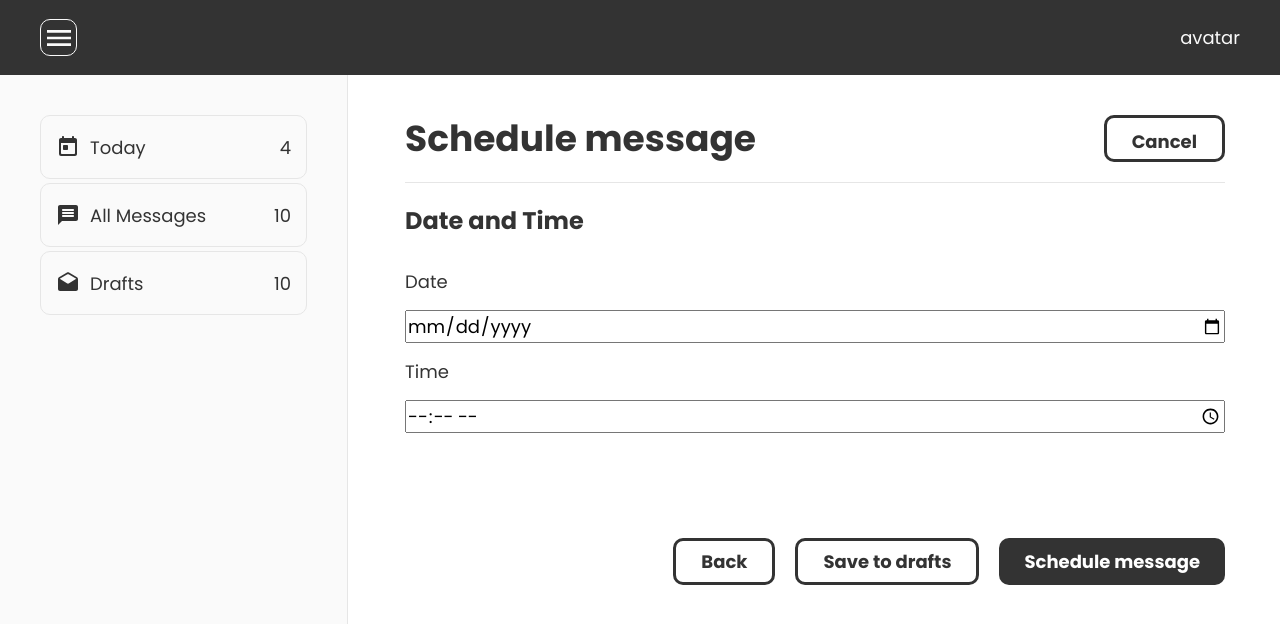
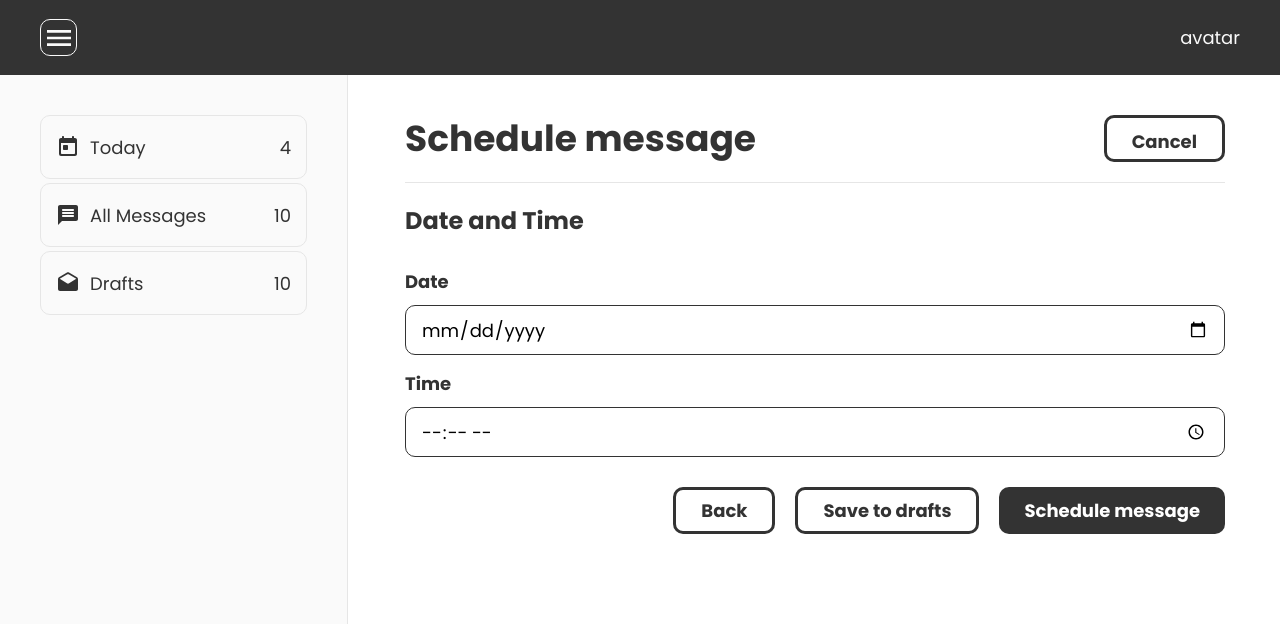
Before and after one commit to Ngoakor12/message-robot, a React (Create React App) app: page /schedule/time in a window 1280 px wide. Shown: the top 624 px of the page. Built offline with nearby package versions, Linux system fonts and the light colour scheme.

Commit message:
chore: planned/figma frontend styling almost done

```diff
--- a/src/App.css
+++ b/src/App.css
@@ -74,7 +74,7 @@ code {
   position: relative;
   top: 75px;
 }
-.main-section{
+.main-section {
   display: flex;
   /* align-items: center;
   max-width: 1000px; */
@@ -255,7 +255,9 @@ input {
 
 input[type="text"],
 input[type="tel"],
-input[type="email"] {
+input[type="email"],
+input[type="date"],
+input[type="time"] {
   height: 50px;
   padding: 10px 15px;
   margin-top: 10px;
@@ -277,7 +279,12 @@ input[type="email"] {
 
 .form-name label,
 .recipient-contact-wrapper label,
-.form-text-wrapper > label {
+.form-text-wrapper > label,
+.form-subject label,
+.form-message label,
+.form-sender label,
+.form-date label,
+.form-time label {
   font-weight: 700;
 }
 
@@ -289,7 +296,12 @@ input[type="email"] {
 
 .form-name,
 .form-email-input,
-.form-phone-input {
+.form-phone-input,
+.form-subject,
+.form-message,
+.form-sender,
+.form-date,
+.form-time {
   display: flex;
   flex-direction: column;
 }
@@ -338,7 +350,7 @@ input[type="email"] {
   cursor: pointer;
 }
 
-.form-btns.main {
+.form-btns.normal {
   flex-direction: row-reverse;
   justify-content: flex-start;
 }
@@ -347,7 +359,8 @@ input[type="email"] {
   justify-content: flex-start;
 }
 
-.form-btns.main > * {
+.form-btns.normal > * {
+  display: flex;
   width: 100%;
   justify-content: center;
 }
@@ -357,14 +370,13 @@ input[type="email"] {
   width: 100%;
 }
 
-
-.secondary-btn.cancel-btn{
+.secondary-btn.cancel-btn {
   display: flex;
   align-items: center;
   display: none;
 }
 
-.top-secondary-btn{
+.top-secondary-btn {
   display: flex;
   align-items: center;
   color: var(--dark-gray);
@@ -406,20 +418,19 @@ input[type="email"] {
   .schedule-message-btn.bottom-section-btn {
     display: none;
   }
-  .form-btns.main > * {
+  .form-btns.normal > * {
     width: auto;
   }
   .form-btns.exception > * {
     width: auto;
     /* justify-content: center; */
   }
-  .top-secondary-btn{
+  .top-secondary-btn {
     display: none;
   }
-  .secondary-btn.cancel-btn{
+  .secondary-btn.cancel-btn {
     display: block;
   }
-
 }
 
 /* Larger screens */
--- a/src/components/SheduleMessage/DateAndTimeForm.js
+++ b/src/components/SheduleMessage/DateAndTimeForm.js
@@ -16,12 +16,16 @@ function DateAndTimeForm({ addNav }) {
         <form id="form">
           <h2 className="form-heading">Date and Time</h2>
           <section className="form-body">
-            <label htmlFor="date">Date </label>
-            <input type="date" id="date" name="date" />
-            <label htmlFor="time">Time </label>
-            <input type="time" id="time" name="time" />
+            <div className="form-date">
+              <label htmlFor="date">Date </label>
+              <input type="date" id="date" name="date" />
+            </div>
+            <div className="form-time">
+              <label htmlFor="time">Time </label>
+              <input type="time" id="time" name="time" />
+            </div>
           </section>
-          <section className="form-btns main">
+          <section className="form-btns normal">
             <button className="primary-btn">Schedule message</button>
             <button className="secondary-btn">Save to drafts</button>
             <Link to="/schedule/message" className="secondary-btn">
@@ -30,11 +34,7 @@ function DateAndTimeForm({ addNav }) {
           </section>
         </form>
       </section>
-      <Link
-        to="/today"
-        className="top-secondary-btn"
-        onClick={addNav}
-      >
+      <Link to="/today" className="top-secondary-btn" onClick={addNav}>
         Cancel
       </Link>
     </>
--- a/src/components/SheduleMessage/MessageForm.js
+++ b/src/components/SheduleMessage/MessageForm.js
@@ -16,12 +16,18 @@ function MessageForm({ addNav }) {
         <form id="form">
           <h2 className="form-heading">Message</h2>
           <section className="form-body">
+            <div className="form-text-input form-subject">
               <label htmlFor="subject">Subject </label>
               <input type="text" id="subject" name="subject" />
+            </div>
+            <div className="form-text-input form-message">
               <label htmlFor="message">Message </label>
               <input type="text" id="message" name="message" />
+            </div>
+            <div className="form-text-input form-sender">
               <label htmlFor="sender">From </label>
               <input type="text" id="sender" name="sender" />
+            </div>
           </section>
           <section className="form-btns exception">
             <Link to="/schedule/time" className="primary-btn">
@@ -33,11 +39,7 @@ function MessageForm({ addNav }) {
           </section>
         </form>
       </section>
-      <Link
-        to="/today"
-        className="top-secondary-btn"
-        onClick={addNav}
-      >
+      <Link to="/today" className="top-secondary-btn" onClick={addNav}>
         Cancel
       </Link>
     </>
--- a/src/components/SheduleMessage/RecipientForm.js
+++ b/src/components/SheduleMessage/RecipientForm.js
@@ -60,11 +60,7 @@ function RecipientForm({ addNav, isNavRemoved }) {
           </section>
         </form>
       </section>
-      <Link
-        to="/today"
-        className="top-secondary-btn"
-        onClick={addNav}
-      >
+      <Link to="/today" className="top-secondary-btn" onClick={addNav}>
         Cancel
       </Link>
     </>
```
Lines whose indentation alone changed are shown as unchanged.
